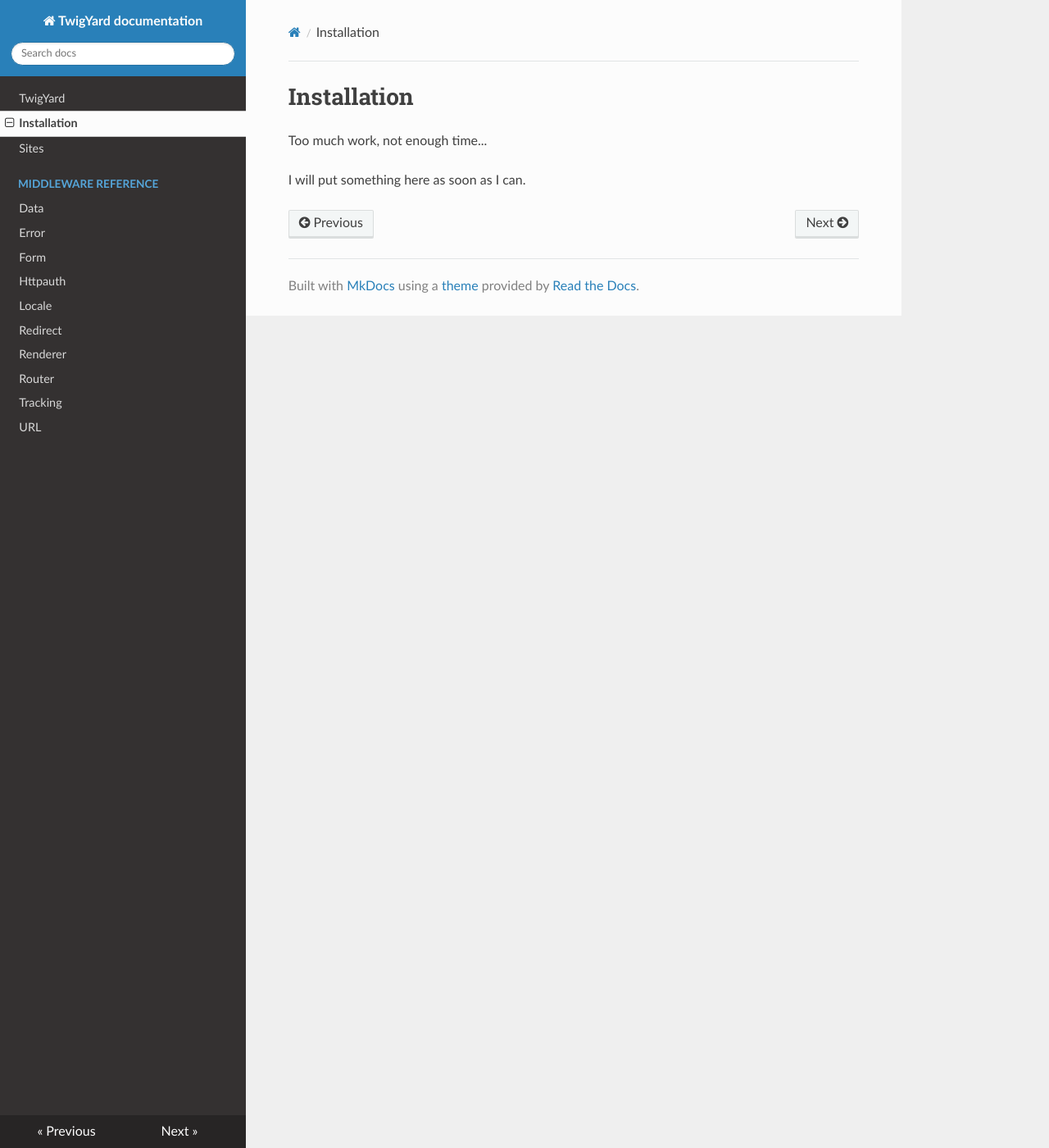
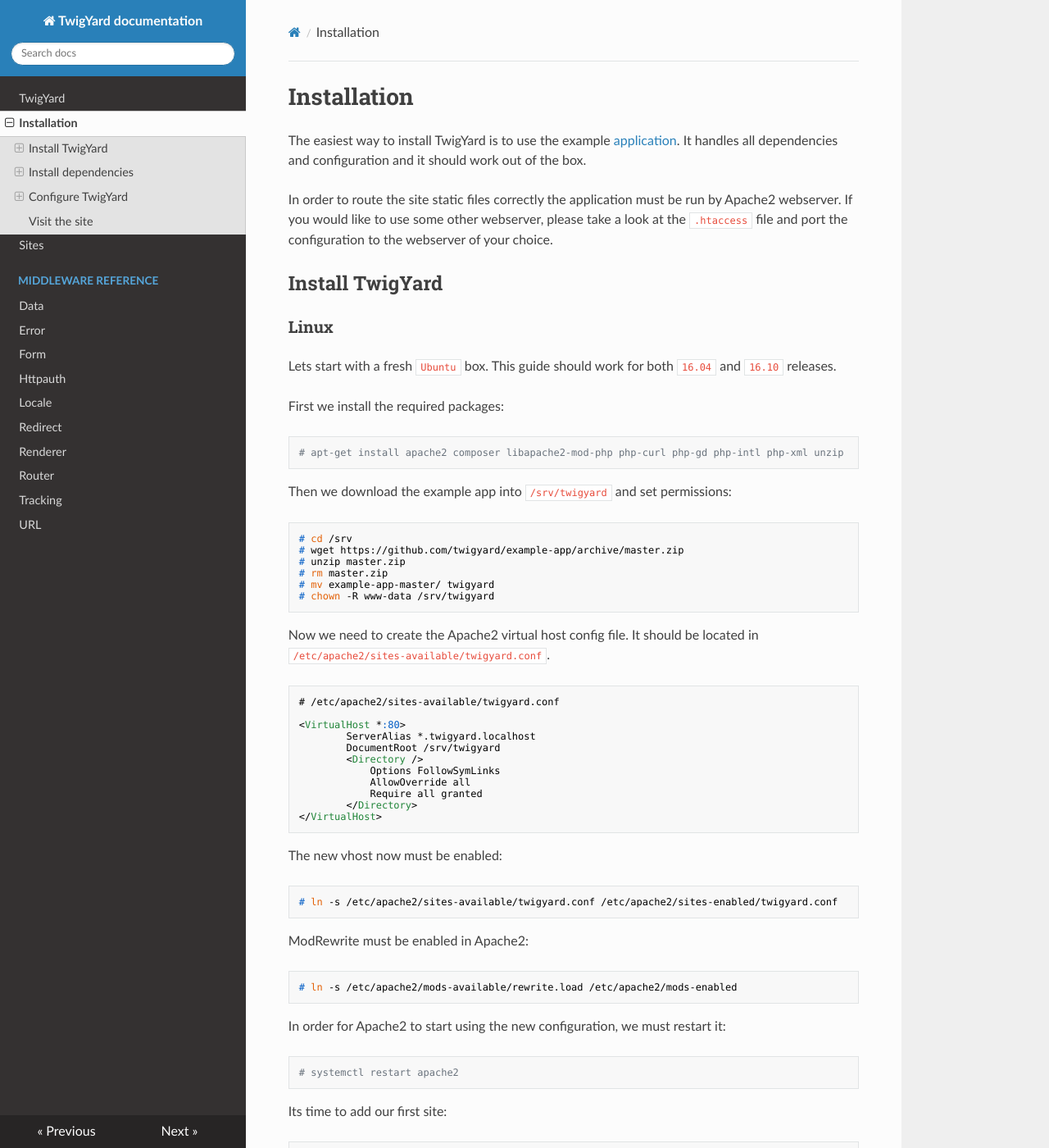
Before and after one commit to twigyard/twigyard, an MkDocs documentation site: the page built from docs/docs/installation.md, in a window 1280 px wide and 1400 px high. Shown: the whole window at 82% size. Built offline with MkDocs 1.6.1, drawn with Linux system fonts in a browser that asks for light colours; nearby versions of some CDN libraries; some of the changed text lies outside the part shown.

Commit message:
Add installation docs for linux

````diff
--- a/docs/docs/installation.md
+++ b/docs/docs/installation.md
@@ -1,5 +1,85 @@
 # Installation
+The easiest way to install TwigYard is to use the example [application](https://github.com/twigyard/example-app). It handles all dependencies and configuration and it should work out of the box.
 
-Too much work, not enough time...
+In order to route the site static files correctly the application must be run by Apache2 webserver. If you would like to use some other webserver, please take a look at the `.htaccess` file and port the configuration to the webserver of your choice.
 
-I will put something here as soon as I can.
+## Install TwigYard
+### Linux
+Lets start with a fresh `Ubuntu` box. This guide should work for both `16.04` and `16.10` releases.
+
+First we install the required packages:
+```
+# apt-get install apache2 composer libapache2-mod-php php-curl php-gd php-intl php-xml unzip
+```
+
+Then we download the example app into `/srv/twigyard` and set permissions:
+```
+# cd /srv
+# wget https://github.com/twigyard/example-app/archive/master.zip
+# unzip master.zip
+# rm master.zip
+# mv example-app-master/ twigyard
+# chown -R www-data /srv/twigyard
+```
+
+Now we need to create the Apache2 virtual host config file. It should be located in `/etc/apache2/sites-available/twigyard.conf`.
+```
+# /etc/apache2/sites-available/twigyard.conf
+
+<VirtualHost *:80>
+        ServerAlias *.twigyard.localhost
+        DocumentRoot /srv/twigyard
+        <Directory />
+            Options FollowSymLinks
+            AllowOverride all
+            Require all granted
+        </Directory>
+</VirtualHost>
+```
+
+The new vhost now must be enabled:
+```
+# ln -s /etc/apache2/sites-available/twigyard.conf /etc/apache2/sites-enabled/twigyard.conf
+```
+
+ModRewrite must be enabled in Apache2:
+```
+# ln -s /etc/apache2/mods-available/rewrite.load /etc/apache2/mods-enabled
+```
+
+In order for Apache2 to start using the new configuration, we must restart it:
+```
+# systemctl restart apache2
+```
+
+Its time to add our first site:
+```
+# cd /srv/twigyard/sites
+# wget https://github.com/twigyard/example-site-multi-language/archive/master.zip
+# unzip master.zip
+# rm master.zip
+# mv example-site-multi-language-master example-site-multi-language
+```
+
+## Install dependencies
+All PHP dependencies must be installed by composer.
+### Linux
+```
+# cd /srv/twigyard
+# composer install
+```
+
+## Configure TwigYard
+Local configuration files must be created from the defaults. This is done by copying config files with extension `.dist` to a new file name without the extension. So, for example, `parameters.yml.dist` should be copied into `parameters.yml`. All config files are located in `app/config/`.
+
+TwigYard can operate in two modes. One is for production and the other for development and staging.
+
+### Production
+In this mode sites are accessible on their canonical domain. In this case set the `parent_domain` in `parameters.yml` to `~`. It is also recommended to remove all lines marked with `# remove on prdoduction` from the `.htaccess` file.
+
+### Dev / Staging
+If you decide to change the `parent_domain` in `parameters.yml`, you must also change it in the `.htaccess` file to ensure that routing works correctly.
+
+
+## Visit the site
+Point your browser to `http://example-site-multi-language.twigyard.localhost` to see the example site. More sites van be added by simply adding another folder into the `sites` directory, so feel free to try it with the single language example site located at `https://github.com/twigyard/example-site-multi-language/archive/master.zip`.
````
Also changed, not shown: docs/docs/index.md (+0 -10 lines).
